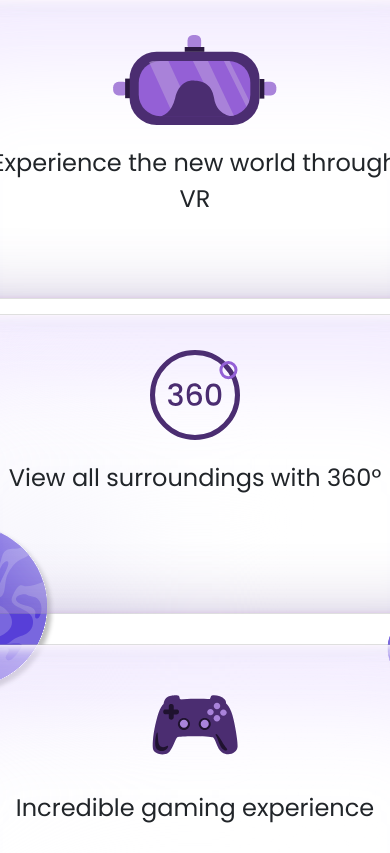
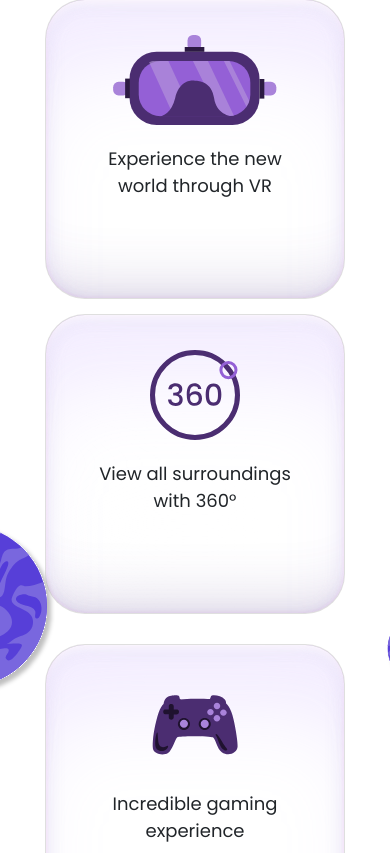
Before and after one commit to piyushgIITian/rshifts-web-dev-test-2, a React (Create React App) app: page / in a window 390 px wide. Shown: the part 811-1664 px from the top of the page. Built offline with nearby package versions, Linux system fonts and the light colour scheme; no server answers; a web font is replaced by a local one.

Commit message:
added one more panel in landing page and fixed response issues

```diff
--- a/public/index.html
+++ b/public/index.html
@@ -7,7 +7,7 @@
     <meta name="theme-color" content="#000000" />
     <meta
       name="description"
-      content="Web site created using create-react-app"
+      content="Website under development"
     />
     <link rel="apple-touch-icon" href="%PUBLIC_URL%/rslogo192.png" />
     <!--
@@ -24,7 +24,7 @@
       work correctly both with client-side routing and a non-root public URL.
       Learn how to configure a non-root public URL by running `npm run build`.
     -->
-    <title>React App</title>
+    <title>RSHIFTS</title>
   </head>
   <body>
     <noscript>You need to enable JavaScript to run this app.</noscript>
--- a/src/style.css
+++ b/src/style.css
@@ -237,6 +237,17 @@ color: #1F1449;
     #meta{
         font-size: 60px;
     }
+    #land-card{
+        height: 300px;
+    width: 300px;
+    }
+    #rs-2-text{
+        font-family: Poppins;
+        font-style: normal;
+        font-weight: 500;
+        font-size: 18px;
+        text-align: center;
+    }
 }
 
 .dash-images{
```
